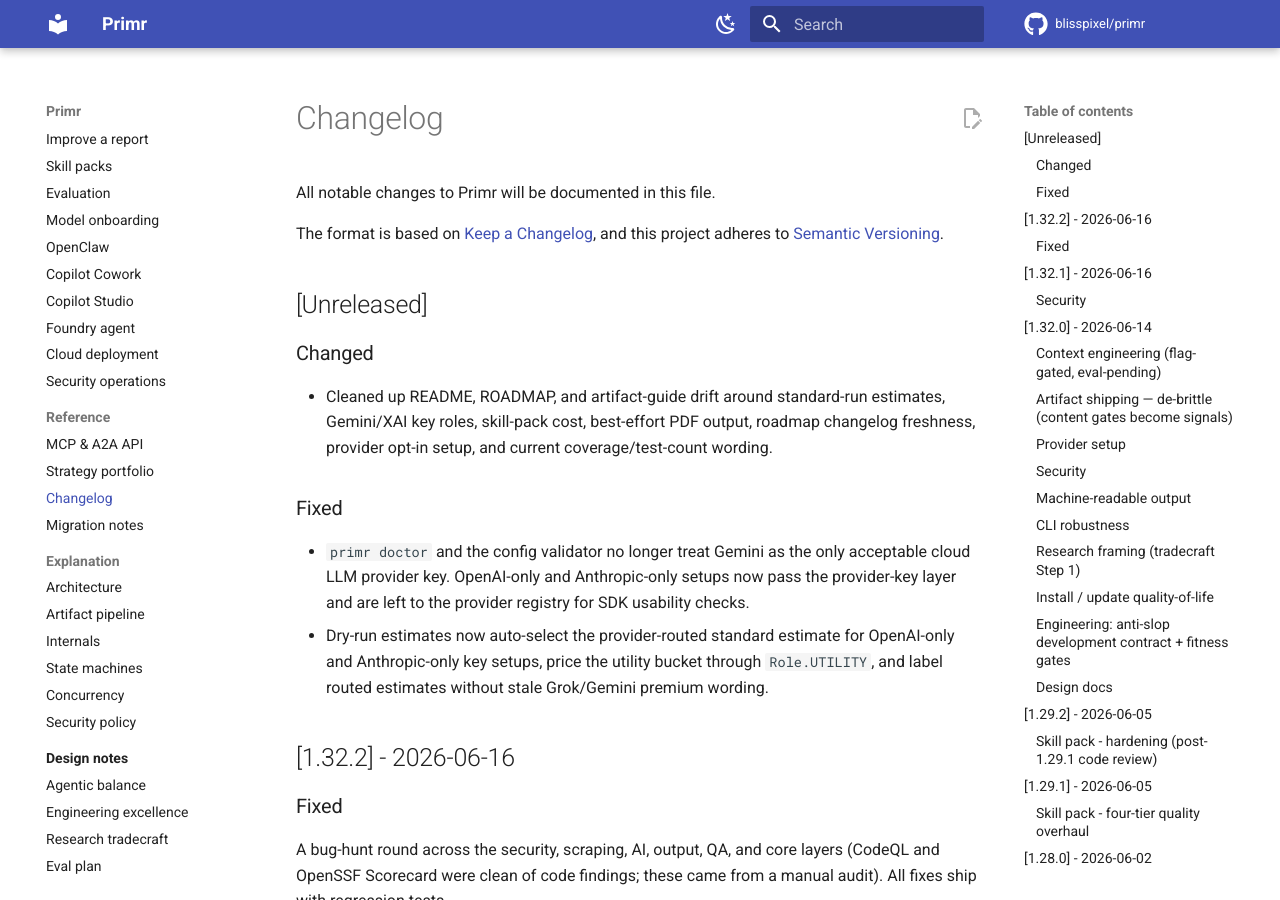
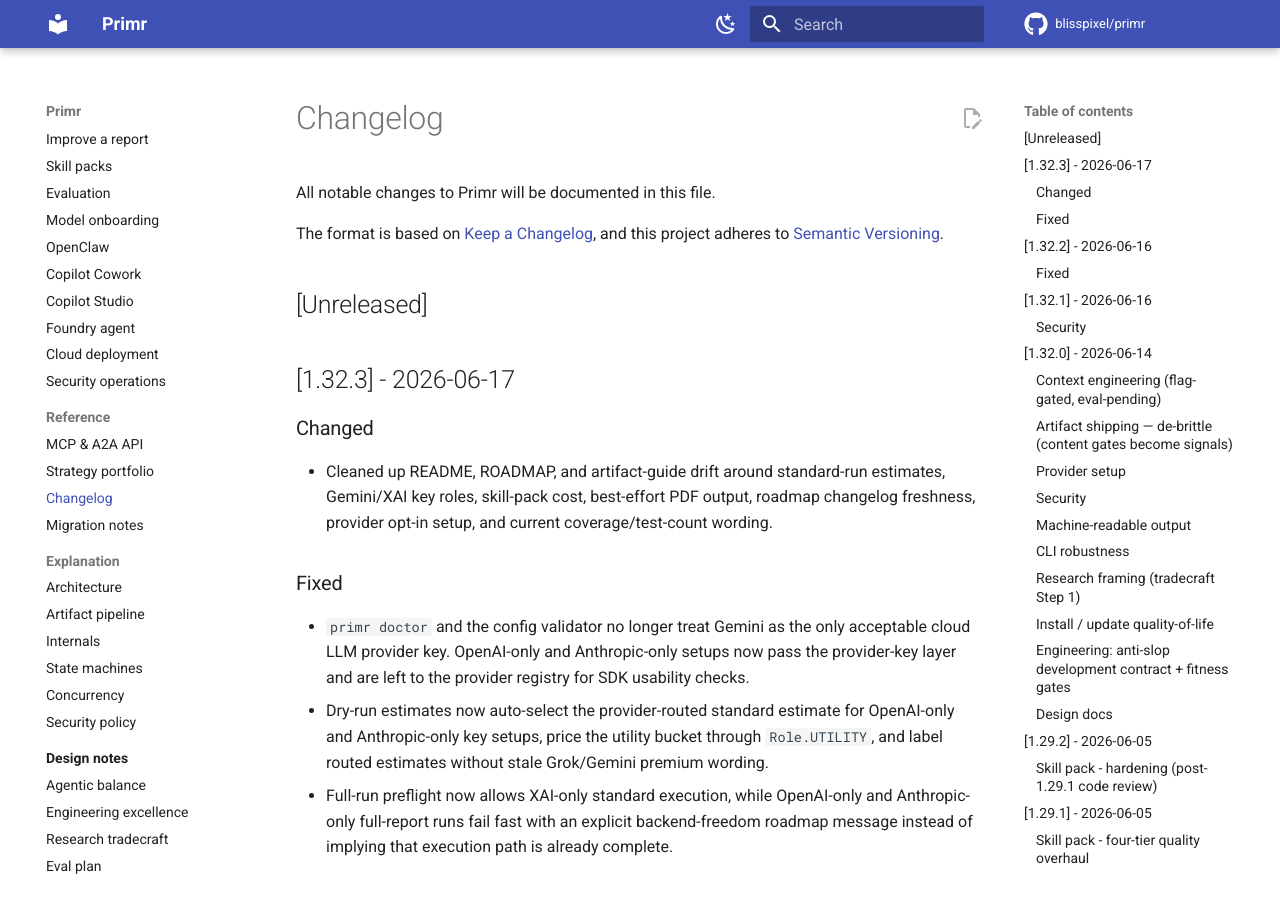
Before and after one commit to blisspixel/primr, an MkDocs documentation site: the page built from docs/CHANGELOG.md, in a window 1280 px wide and 900 px high. Built offline with MkDocs 1.6.1 and Material for MkDocs 9.7.7, drawn with Linux system fonts in a browser that asks for light colours; comment, search, counter and statistics services are not loaded.

Commit message:
release: v1.32.3

```diff
--- a/docs/CHANGELOG.md
+++ b/docs/CHANGELOG.md
@@ -6,6 +6,8 @@
 and this project adheres to [Semantic Versioning](https://semver.org/spec/v2.0.0.html).
 
 ## [Unreleased]
+
+## [1.32.3] - 2026-06-17
 
 ### Changed
 
@@ -24,6 +26,9 @@
   OpenAI-only and Anthropic-only key setups, price the utility bucket through
   `Role.UTILITY`, and label routed estimates without stale Grok/Gemini premium
   wording.
+- Full-run preflight now allows XAI-only standard execution, while OpenAI-only
+  and Anthropic-only full-report runs fail fast with an explicit backend-freedom
+  roadmap message instead of implying that execution path is already complete.
 
 ## [1.32.2] - 2026-06-16
 
--- a/pyproject.toml
+++ b/pyproject.toml
@@ -4,7 +4,7 @@
 
 [project]
 name = "primr"
-version = "1.32.2"
+version = "1.32.3"
 description = "Turn any company or organization URL into a strategic intelligence brief. Adaptive scraping + AI-powered research and synthesis."
 readme = "README.md"
 license = {text = "MIT"}
--- a/src/primr/__init__.py
+++ b/src/primr/__init__.py
@@ -9,7 +9,7 @@
 - REST API for research requests (optional, requires fastapi)
 """
 
-__version__ = "1.32.2"
+__version__ = "1.32.3"
 __author__ = "Nick Seal"
 
 # Subpackages are available via direct import:
```
Also changed, not shown: ROADMAP.md (+3 -2 lines), 2 other files.
